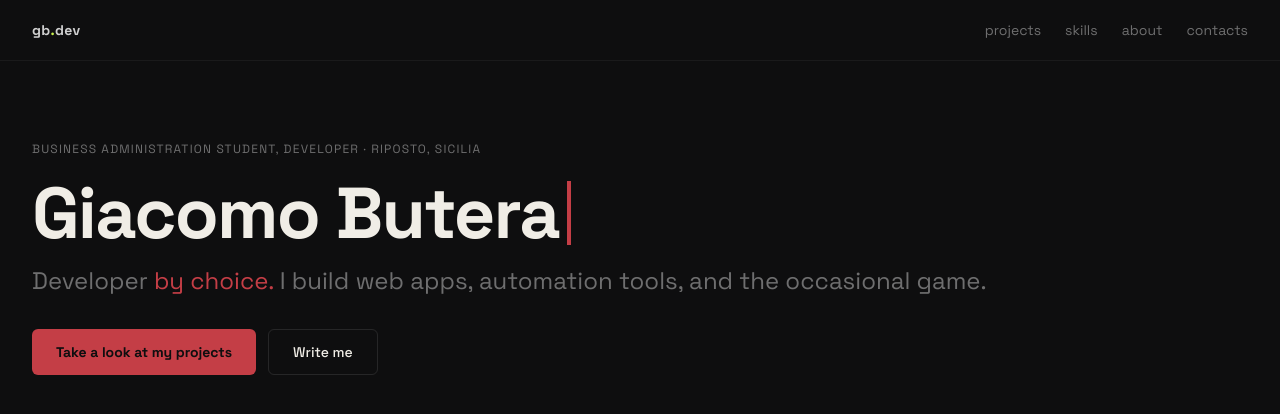
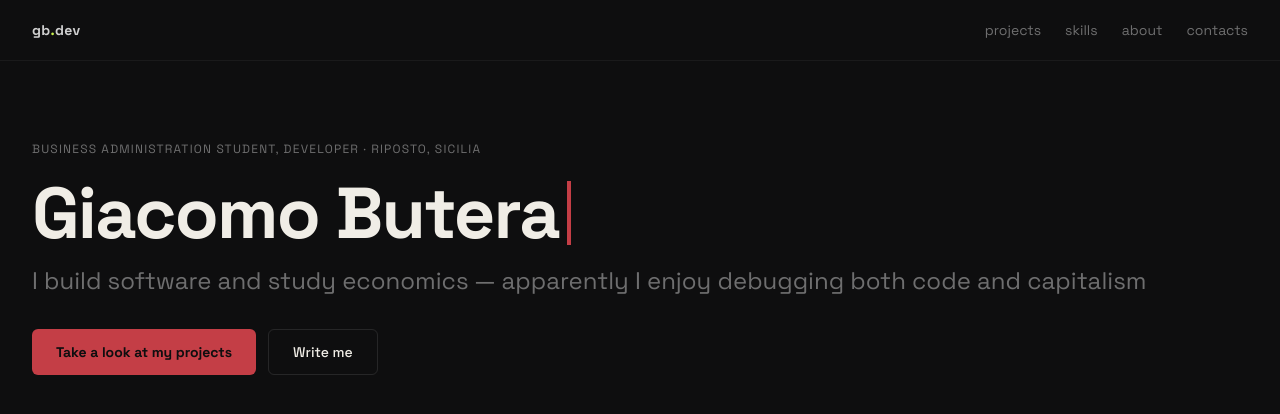
Before and after one commit to WhtNoiz/personalPortfolio, a React (Vite) app: page / in a window 1280 px wide. Shown: the top 414 px of the page. Built offline with nearby package versions, Linux system fonts and the light colour scheme.

Commit message:
Modifying some personal information in Hero.jsx and About.jsx components

```diff
--- a/src/components/About.jsx
+++ b/src/components/About.jsx
@@ -51,7 +51,7 @@ const About = () => {
           </div>
           <div className="my-3">
             <p className="text-xs tracking-widest text-white/20 uppercase mb-3">open to</p>
-            <p className="text-sm text-white/60">Internships, Junior Developer Roles</p>
+            <p className="text-sm text-white/60">Internships, Junior Developer Roles but also open to anything that can help me grow as a professional.</p>
           </div>
         </div>
       </div>
--- a/src/components/Hero.jsx
+++ b/src/components/Hero.jsx
@@ -9,7 +9,7 @@ const Hero = ({ heroText, handleNav, scrolled }) => {
         <span className={`inline-block w-1 bg-[#c43e46] ml-2 cursor-blink transition-all duration-500 ${scrolled ? 'h-7' : 'h-16'}`} />
       </h1>
       <p className={`text-white/40 font-normal transition-all duration-500 overflow-hidden ${scrolled ? 'max-h-0 opacity-0 mb-0' : 'max-h-20 opacity-100 text-2xl mb-8'}`}>
-        Developer <span className="text-[#c43e46]">by choice.</span> I build web apps, automation tools, and the occasional game.
+        I build software and study economics — apparently I enjoy debugging both code and capitalism
       </p>
       <div className={`flex gap-3 transition-all duration-500 overflow-hidden ${scrolled ? 'max-h-0 opacity-0' : 'max-h-20 opacity-100'}`}>
         <button
```
